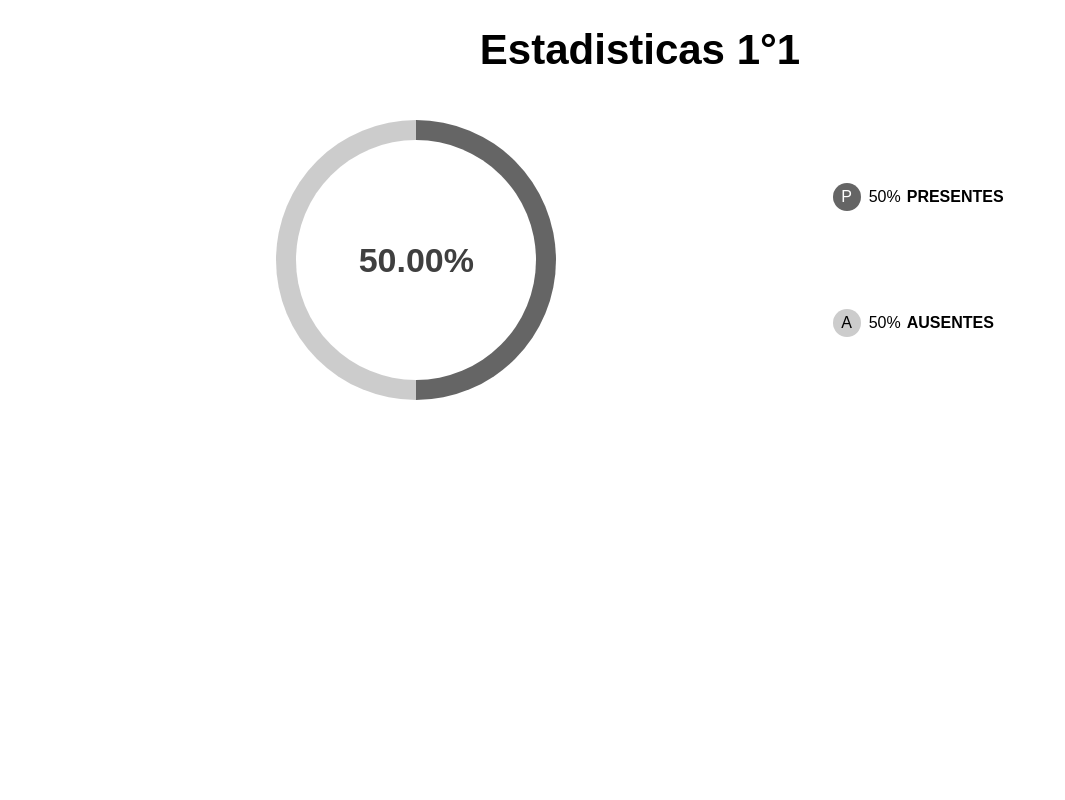
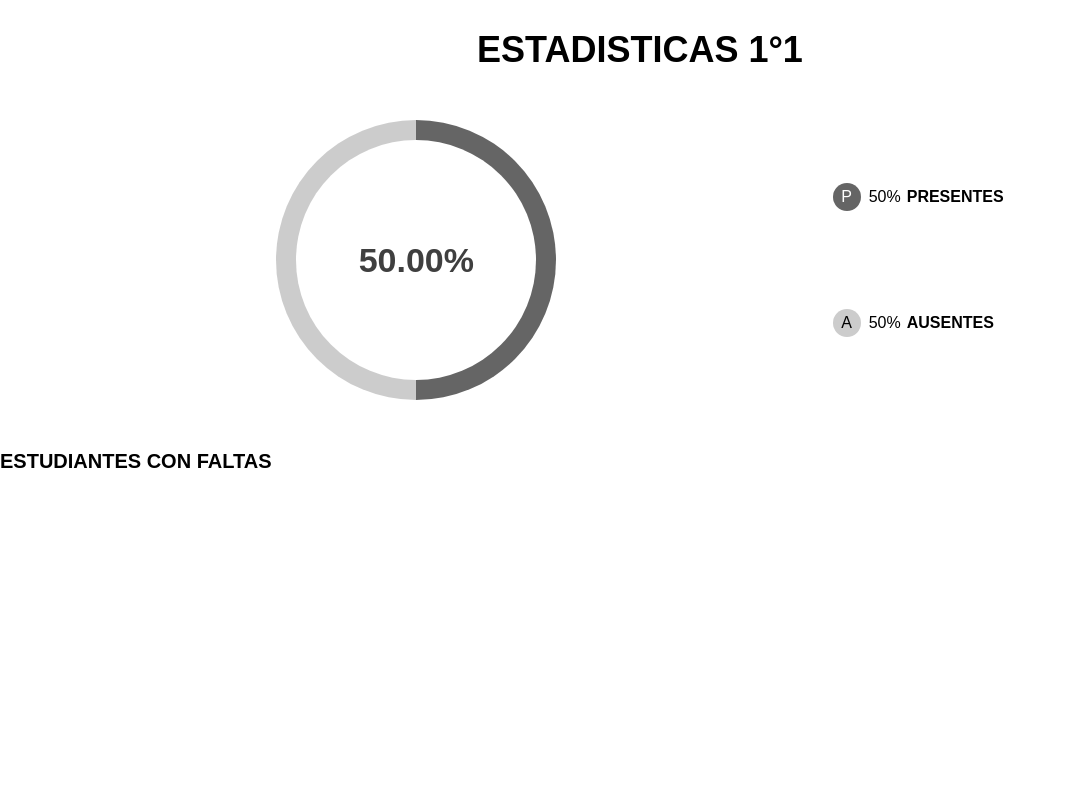
Before and after one commit to cervisebas/AssistStadisticPDF, a website: page index.html in a window 1280 px wide. Shown: the whole page, without its empty margins (0-1065 px from the left). Drawn offline with Linux system fonts and the light colour scheme.

Commit message:
28/11/2023 20:10hs

```diff
--- a/index.css
+++ b/index.css
@@ -16,13 +16,15 @@ body {
     width: 100%;
     margin: 0px;
     text-align: center;
-    font-size: 42px;
+    font-size: 36px;
     font-weight: 700;
 }
 .page-info {
     break-after: page;
     width: 100vw;
     height: 100vh;
+    display: flex;
+    flex-direction: column;
 }
 .page-info .chart {
     width: 100%;
@@ -87,3 +89,20 @@ body {
     background-color: #cccccc;
     color: #000000;
 }
+.top-students {
+    flex: 1;
+    display: flex;
+    flex-direction: column;
+}
+.top-students .subtitle {
+    width: 100%;
+    height: min-content;
+    padding-top: 30px;
+    padding-bottom: 12px;
+    display: flex;
+    align-items: center;
+}
+.top-students .subtitle h3 {
+    margin: 0px;
+    font-size: 20px;
+}
--- a/index.html
+++ b/index.html
@@ -9,7 +9,7 @@
 <body>
     <div class="page-info">
         <div class="title">
-            <h1>Estadisticas 1°1</h1>
+            <h1>ESTADISTICAS 1°1</h1>
         </div>
         <div class="chart">
             <div class="pie-chart">
@@ -22,6 +22,11 @@
                 <p class="spec-color spec-2"><span class="color">A</span>50% <b>AUSENTES</b></p>
             </div>
         </div>
+        <div class="top-students">
+            <div class="subtitle">
+                <h3>ESTUDIANTES CON FALTAS</h3>
+            </div>
+        </div>
     </div>
 </body>
 </html>
```
